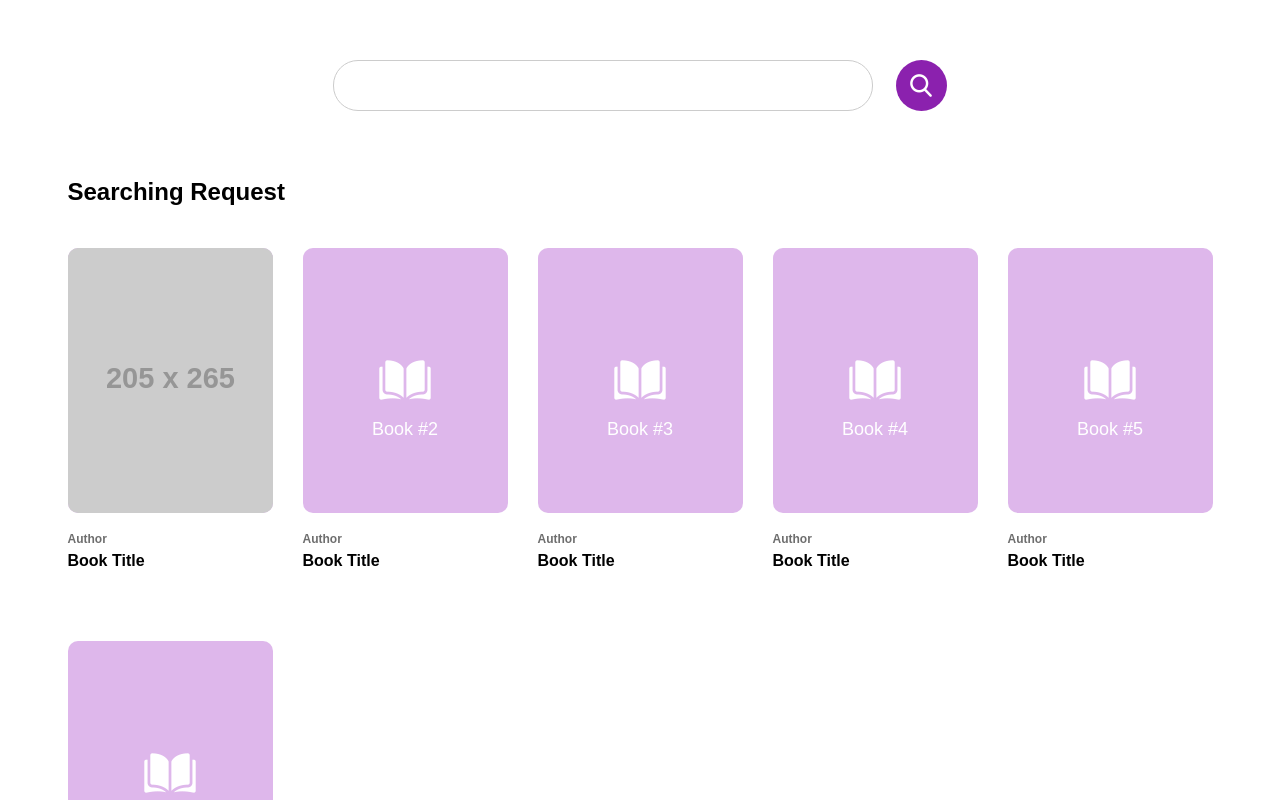
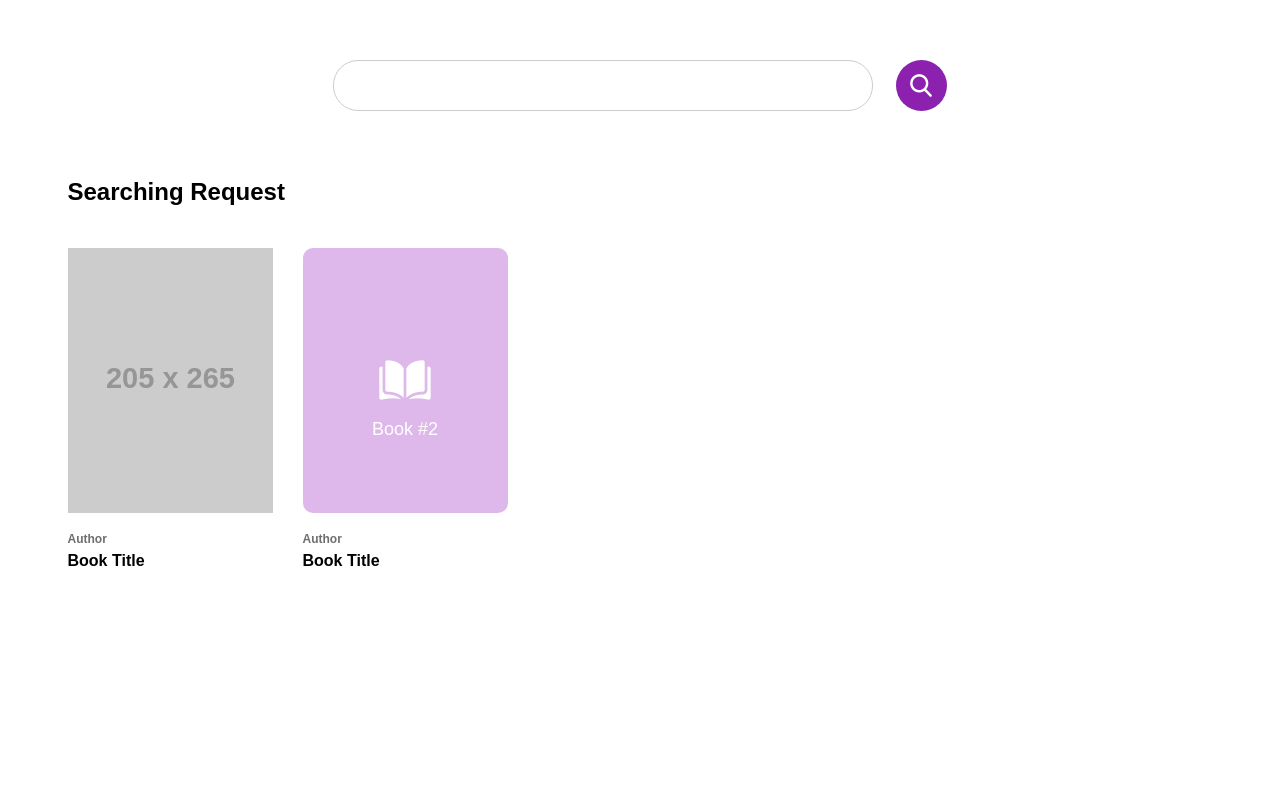
Before and after one commit to alnine/book-tracker, a React (Create React App) app: page / in a window 1280 px wide. Shown: the top 800 px of the page. Built offline with nearby package versions, Linux system fonts and the light colour scheme.

Commit message:
Refactoring: rendering image in book item

```diff
--- a/src/App.css
+++ b/src/App.css
@@ -84,8 +84,8 @@
   text-decoration: none;
 }
 
-.book__cover,
-.book__stub {
+.book__cover {
+  display: flex;
   width: 100%;
   height: 265px;
   margin-bottom: 19px;
@@ -96,11 +96,12 @@
   background-position: 50%;
 }
 
-.book__stub {
-  display: flex;
+.book__cover-img {
+  width: 100%;
+  height: auto;
 }
 
-.book__stub-title {
+.book__cover-title {
   margin: auto;
   margin-top: 172px;
   font-size: 18px;
--- a/src/App.js
+++ b/src/App.js
@@ -17,21 +17,14 @@ function App() {
       <ul className="book-list">
         <li className="book-list__item">
           <a href="#" className="book">
-            <img
-              src="https://via.placeholder.com/205x265"
-              alt=""
-              className="book__cover"
-              width="205"
-              height="265"
-            />
-            <h4 className="book__author">Author</h4>
-            <h3 className="book__title">Book Title</h3>
-          </a>
-        </li>
-        <li className="book-list__item">
-          <a href="#" className="book">
-            <div className="book__stub">
-              <span className="book__stub-title">Book #2</span>
+            <div className="book__cover">
+              <img
+                src="https://via.placeholder.com/205x265"
+                alt="Book title"
+                className="book__cover-img"
+                width="205"
+                height="265"
+              />
             </div>
             <h4 className="book__author">Author</h4>
             <h3 className="book__title">Book Title</h3>
@@ -39,35 +32,8 @@ function App() {
         </li>
         <li className="book-list__item">
           <a href="#" className="book">
-            <div className="book__stub">
-              <span className="book__stub-title">Book #3</span>
-            </div>
-            <h4 className="book__author">Author</h4>
-            <h3 className="book__title">Book Title</h3>
-          </a>
-        </li>
-        <li className="book-list__item">
-          <a href="#" className="book">
-            <div className="book__stub">
-              <span className="book__stub-title">Book #4</span>
-            </div>
-            <h4 className="book__author">Author</h4>
-            <h3 className="book__title">Book Title</h3>
-          </a>
-        </li>
-        <li className="book-list__item">
-          <a href="#" className="book">
-            <div className="book__stub">
-              <span className="book__stub-title">Book #5</span>
-            </div>
-            <h4 className="book__author">Author</h4>
-            <h3 className="book__title">Book Title</h3>
-          </a>
-        </li>
-        <li className="book-list__item">
-          <a href="#" className="book">
-            <div className="book__stub">
-              <span className="book__stub-title">Book #6</span>
+            <div className="book__cover">
+              <span className="book__cover-title">Book #2</span>
             </div>
             <h4 className="book__author">Author</h4>
             <h3 className="book__title">Book Title</h3>
```
